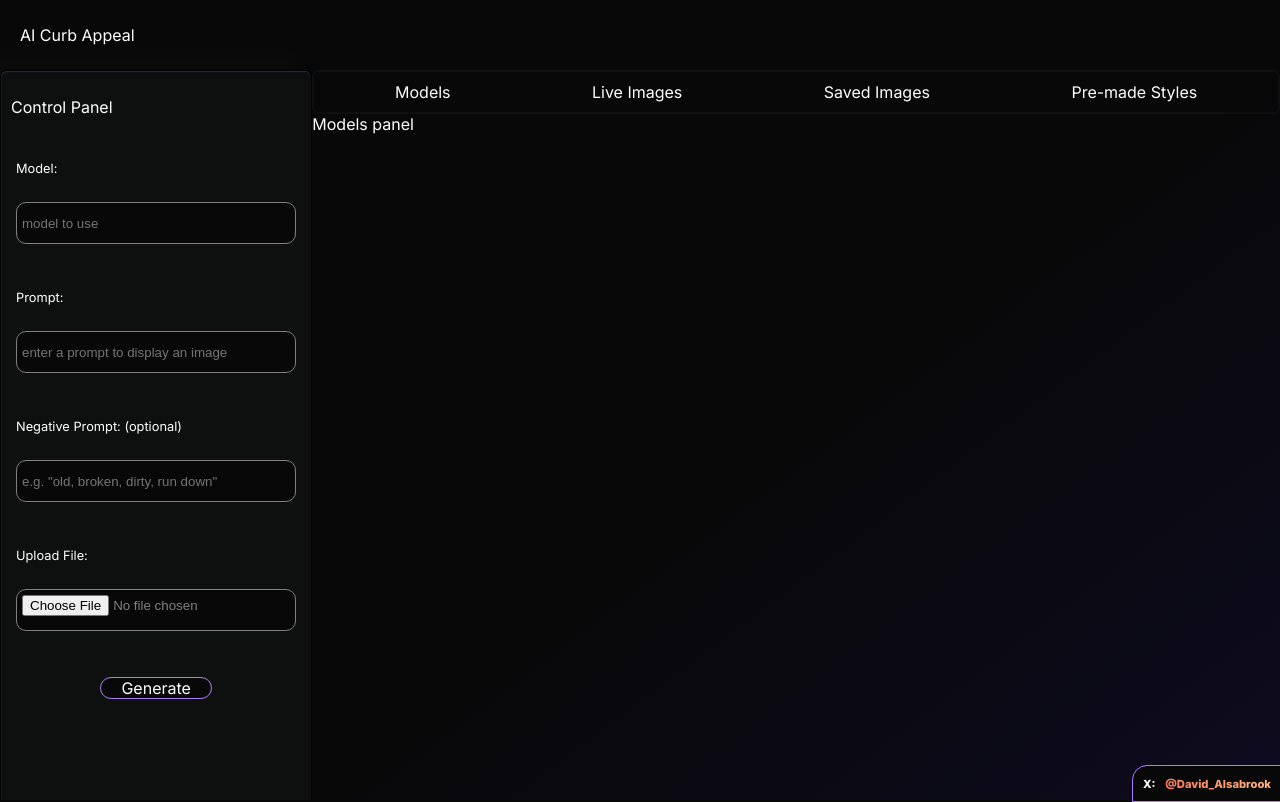
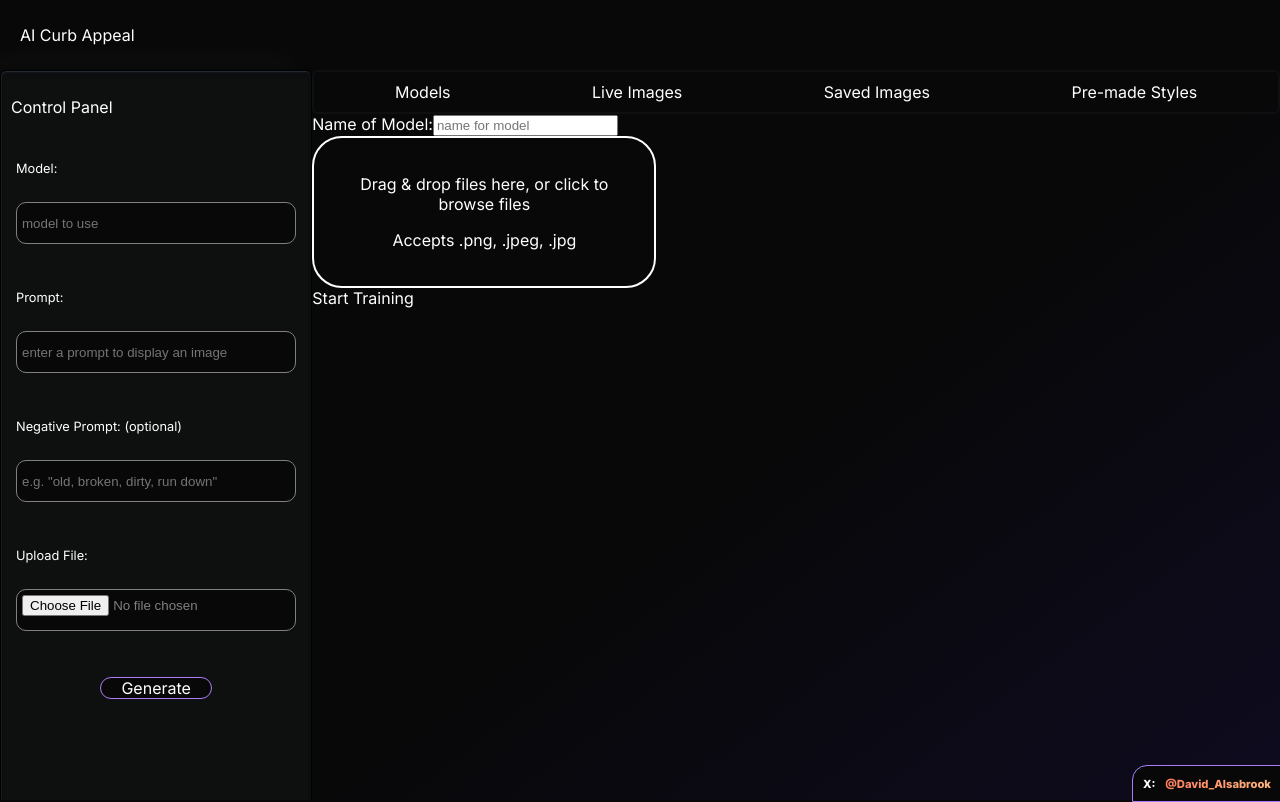
Before and after one commit to DAlsabrook/ai-curb-appeal, a Next.js app in the folder ai-readme/: page / in a window 1280 px wide. Both pictures are taken after a click on the button "Sign-in Button". Built offline with nearby package versions, Linux system fonts and the light colour scheme.

Commit message:
Working on model creation route. The replicate api is saying destination doesnt exist

```diff
--- a/ai-readme/app/api/training/route.js
+++ b/ai-readme/app/api/training/route.js
@@ -1,21 +1,107 @@
+import { NextResponse } from "next/server";
 import Replicate from "replicate";
+import cloudinary from 'cloudinary'; // Save img
+import sharp from 'sharp'; // Resizing images
+import JSZip from 'jszip'; // Create zip files
+import { Readable } from 'stream'; // Stream for zip file
 
-// Initialize the Replicate client with the API token
+// Initialize Rep client with the API token
 const replicate = new Replicate({
   auth: process.env.REPLICATE_API_TOKEN,
 });
 
+// Configure Cloudinary
+cloudinary.v2.config({
+  cloud_name: process.env.CLOUDINARY_CLOUD_NAME,
+  api_key: process.env.CLOUDINARY_API_KEY,
+  api_secret: process.env.CLOUDINARY_API_SECRET,
+});
+
+// Function to resize images
+async function resizeImages(images, maxWidth) {
+  const resizedImages = [];
+  for (const image of images) {
+    let buffer = await image.arrayBuffer();
+    let imageBuffer = Buffer.from(buffer);
+
+    // Resize image
+    imageBuffer = await sharp(imageBuffer)
+      .resize({ width: maxWidth }) // Resize to a max width
+      .toBuffer();
+
+    resizedImages.push({ name: image.name, buffer: imageBuffer });
+  }
+  return resizedImages;
+}
+
+// Function to create zip file
+async function createZip(images) {
+  const zip = new JSZip();
+  for (const image of images) {
+    zip.file(image.name, image.buffer);
+  }
+  return await zip.generateAsync({ type: 'nodebuffer' });
+}
+
 // Function to train the model
-async function CreateModel(req) {
-  if (req.method === "POST") {
+export async function POST(req) {
   try {
+    const formData = await req.formData();
+    const userGivenName = formData.get('name');
     const modelOwner = 'stability-ai';
     const modelName = 'sdxl';
     const versionId = '7762fd07cf82c948538e41f63f77d685e02b063e37e496e96eefd46c929f9bdc';
+
+    if (!formData || !userGivenName) {
+      return NextResponse.json({ detail: "Prompt and file are required" }, { status: 400 });
+    }
+
+    // Collect all images from formData
+    const images = [];
+    formData.forEach((value, key) => {
+      if (key.startsWith('filesList[')) {
+        images.push(value);
+      }
+    });
+
+    if (images.length === 0) {
+      return NextResponse.json({ detail: "No images provided" }, { status: 400 });
+    }
+
+    let maxWidth = 1024;
+    let zipContent;
+
+    // Iteratively resize images and check zip size
+    while (true) {
+      const resizedImages = await resizeImages(images, maxWidth);
+      zipContent = await createZip(resizedImages);
+
+      if (zipContent.length <= 10 * 1024 * 1024) { // Check if compressed size is under 10MB
+        break;
+      }
+
+      maxWidth = Math.floor(maxWidth * 0.9); // Reduce max width by 10%
+      if (maxWidth < 100) { // Prevent infinite loop
+        return NextResponse.json({ detail: "Unable to compress images under 10MB" }, { status: 400 });
+      }
+    }
+
+    // Upload the zip file to Cloudinary
+    const uploadResponse = await new Promise((resolve, reject) => {
+      const stream = cloudinary.v2.uploader.upload_stream(
+        { resource_type: 'raw', folder: `dalsabrook/${userGivenName}` },
+        (error, result) => {
+          if (error) reject(error);
+          else resolve(result);
+        }
+      );
+      Readable.from(zipContent).pipe(stream);
+    });
+
     const options = {
-        destination: 'dalsabrook/white_house',
+      destination: `dalsabrook/${userGivenName}`, // THE PROBLEM - replicate says this doesnt exist, which it doesnt, but i want it to create it
       input: {
-          input_images: 'https://res.cloudinary.com/dugyjblat/raw/upload/v1725302816/white-photos_gsvrij.zip',
+        input_images: uploadResponse.secure_url,
       },
     };
 
@@ -23,14 +109,15 @@ async function CreateModel(req) {
 
     console.log('Model training successful:');
     console.log(`URL: https://replicate.com/p/${training.id}`);
+
+    return NextResponse.json({ detail: "Model training started successfully", trainingUrl: `https://replicate.com/p/${training.id}` }, { status: 201 });
   } catch (error) {
     if (error.response && error.response.status === 422) {
       console.error('Invalid version or not permitted:', error.response.data);
+      return NextResponse.json({ detail: 'Invalid version or not permitted', error: error.response.data }, { status: 422 });
     } else {
       console.error('Error during model training:', error);
+      return NextResponse.json({ detail: 'Error during model training', error: error.message }, { status: 500 });
     }
   }
-  } else {
-    console.error('Wrong request method.');
 }
-}
--- a/ai-readme/app/components/tab-models.js
+++ b/ai-readme/app/components/tab-models.js
@@ -1,11 +1,107 @@
 'use client';
-import Image from "next/image";
+
+import React, { useState } from 'react';
+import { useDropzone } from 'react-dropzone';
+import '../styles/tab-models.css'
+
+export default function TabModels() {
+  const [selectedFiles, setSelectedFiles] = useState([]); // This array will contain the list of files to send to backend
+  const [error, setError] = useState('');
+  const [uploadedImages, setUploadedImages] = useState([]); //Used to preview uploaded images
+
+  const onDrop = (acceptedFiles) => {
+
+    const newFiles = [...selectedFiles, ...acceptedFiles];
+    if (newFiles.length < 5) {
+      setError('Please upload 5-10 photos.');
+      setSelectedFiles(newFiles);
+    } else if (newFiles.length >= 5 && newFiles.length <= 10) {
+      setError('');
+      setSelectedFiles(newFiles);
+    } else if (newFiles.length > 10) {
+      setError('Please upload a maximum of 10 photos.');
+      return
+    }
+
+    const newImageUrls = acceptedFiles.map(file => URL.createObjectURL(file));
+    setUploadedImages(prevImages => [...prevImages, ...newImageUrls]);
+  };
+
+  const { getRootProps, getInputProps } = useDropzone({
+    onDrop,
+    accept: 'image/jpeg, image/png', // Accept only valid image MIME types
+    multiple: true,
+  });
+
+  // Handle form submition to backend
+  const handleSubmit = async (e) => {
+    e.preventDefault();
+
+    if (selectedFiles.length < 5) {
+      setError('Please upload at least 5 images to train the model effectively.');
+      return
+    } else if (selectedFiles.length > 10) {
+      setError('You can upload a maximum of 10 images for model training.');
+      return
+    }
+
+    const formData = new FormData();
+    formData.append('name', e.target.name.value);
+    selectedFiles.forEach((file, index) => {
+      formData.append(`filesList[${index}]`, file);
+    });
+
+    // Log the contents of FormData
+    for (let [key, value] of formData.entries()) {
+      console.log(`${key}: ${value.name || value}`);
+    }
 
 
-export default function TabModels({ uploadedImage, prediction }) {
+    const response = await fetch("/api/training", {
+      method: "POST",
+      body: formData,
+    });
+
+    let trainingResponse = await response.json(); // response from training/route.js
+    if (response.status !== 201) {
+      setError(trainingResponse.detail);
+      return;
+    } else {
+      const detail = trainingResponse.detail;
+      const trainingUrl = trainingResponse.trainingUrl;
+      console.log(detail, trainingUrl);
+    }
+  };
+
+  // userName from google
   return (
     <div className="tabModelsContent">
-      <div>Models panel</div>
+      <form onSubmit={handleSubmit} className='createModelForm'>
+        <label htmlFor='name'>Name of Model:</label>
+        <input name='name' type='text' placeholder='name for model'></input>
+
+        {/* Uploaded image previews */}
+        <div>
+          {uploadedImages.length > 0 && (
+            <div className="image-preview">
+              {uploadedImages.map((image, index) => (
+                <img key={index} src={image} alt={`Preview ${index}`} style={{ width: '100px', height: '100px', margin: '10px' }} />
+              ))}
+            </div>
+          )}
+        </div>
+
+        {/* Error Messege */}
+        {error && <p style={{ color: 'red' }}>{error}</p>}
+
+        {/* Drag and drop box */}
+        <div {...getRootProps()} className='formDragAndDrop'>
+          <input {...getInputProps()} />
+          <p>Drag & drop files here, or click to browse files</p>
+          <p>Accepts .png, .jpeg, .jpg</p>
+        </div>
+        <button type='submit'>Start Training</button>
+      </form>
     </div>
-  )
+  );
 }
--- a/ai-readme/app/styles/dashboard.css
+++ b/ai-readme/app/styles/dashboard.css
@@ -105,14 +105,6 @@
   height: 100%;
 }
 
-
-/* MODELS TAB /////////////////////////////////////////////////////// */
-.tabModelsContent {
-  display: flex;
-  flex-direction: row;
-  flex-wrap: wrap;
-}
-
 /* LIVE IMAGES TAB /////////////////////////////////////////////////*/
 .tabLiveContent {
   display: flex;
--- /dev/null
+++ b/ai-readme/app/styles/tab-models.css
@@ -0,0 +1,15 @@
+.tabModelsContent {
+  height: 100%;
+  display: flex;
+  flex-direction: column;
+  overflow-y: scroll;
+  overflow-x: hidden;
+}
+
+.formDragAndDrop {
+  border: 2px solid white;
+  padding: 20px;
+  text-align: center;
+  width: 300px;
+  border-radius: 30px;
+}
--- a/ai-readme/package.json
+++ b/ai-readme/package.json
@@ -11,10 +11,12 @@
   "dependencies": {
     "cloudinary": "^2.4.0",
     "formidable": "^3.5.1",
+    "jszip": "^3.10.1",
     "next": "14.2.7",
     "next-cloudinary": "^6.11.0",
     "react": "^18",
     "react-dom": "^18",
+    "react-dropzone": "^14.2.3",
     "replicate": "^0.32.1",
     "sharp": "^0.33.5"
   },
```
Also changed, not shown: 1 other file (tests, documents, lock files or other folders). Lines whose indentation alone changed are shown as unchanged.
